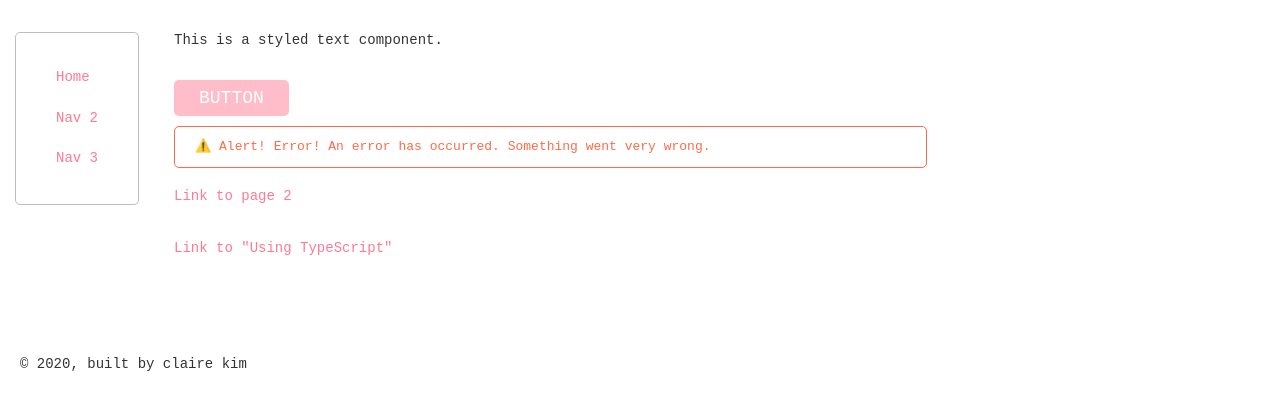
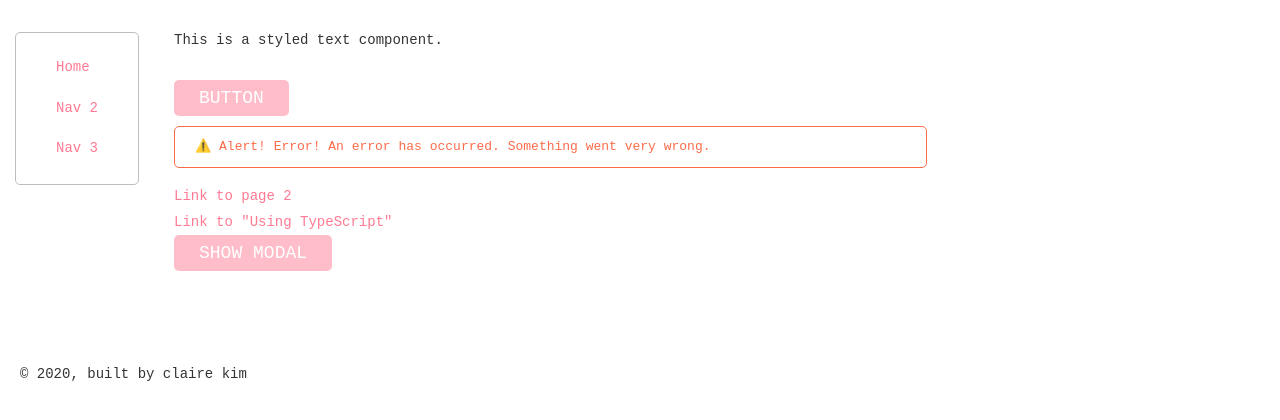
Before and after one commit to hyojuk/c-drive, a Gatsby site: page / in a window 1280 px wide. Shown: the part 90-510 px from the top of the page. Built offline with nearby package versions, Linux system fonts and the light colour scheme; Gatsby itself is replaced by a stand-in of ours.

Commit message:
added modal component

```diff
--- /dev/null
+++ b/src/components/modal.js
@@ -0,0 +1,59 @@
+import React, {useState} from "react";
+import PropTypes from "prop-types";
+import { Button } from "../styledComponents/components";
+import styled from "styled-components";
+
+const Modal = ({children}) => {
+    const [ modalDisplay, setModalDisplay ] = useState("none");
+
+    const Dialog = styled.div`
+        display: ${props => props.display};
+        position: fixed; /* Stay in place */
+        z-index: 1; /* Sit on top */
+        left: 0;
+        top: 0;
+        width: 100%; /* Full width */
+        height: 100%; /* Full height */
+        overflow: auto; /* Enable scroll if needed */
+        background-color: rgb(0,0,0); /* Fallback color */
+        background-color: rgba(0,0,0,0.4); /* Black w/ opacity */
+    `;
+    const DialogContent = styled.div`
+        background-color: #fefefe;
+        margin: 15% auto; /* 15% from the top and centered */
+        padding: 20px 25px;
+        border: 1px solid #888;
+        width: 40%; /* Could be more or less, depending on screen size */
+        border-radius: 10px;
+        @media (max-width: 768px) {
+            width: 70%;
+        }
+    `;
+
+    const showModal = (e) => {
+        e.preventDefault();
+        if (modalDisplay == "none") {
+            setModalDisplay("block");
+        } else {
+            setModalDisplay("none");
+        }
+    };
+    return (
+        <>
+            <Dialog display={modalDisplay}>
+                <DialogContent>
+                    {children}
+                    <Button onClick={e=>showModal(e)}>Close</Button>
+                </DialogContent>
+            </Dialog>
+            <Button onClick={e=>{showModal(e)}}>Show Modal</Button>
+        </>
+    );
+}
+
+Modal.propTypes = {
+    children: PropTypes.node.isRequired,
+}
+
+
+export default Modal;
--- a/src/pages/index.js
+++ b/src/pages/index.js
@@ -2,10 +2,10 @@ import React from "react";
 
 import Layout from "../components/layout";
 import SEO from "../components/seo";
-import { Link } from "../styledComponents/typography";
+import Modal from "../components/modal";
 
 import { Alert, Button, Container, Nav, NavItem } from "../styledComponents/components";
-import { Text } from "../styledComponents/typography";
+import { Link, Text } from "../styledComponents/typography";
 
 const IndexPage = () => (
   <Layout>
@@ -19,8 +19,15 @@ const IndexPage = () => (
       <Text>This is a styled text component.</Text>
       <Button>Button</Button>
       <Alert>Alert! Error! An error has occurred. Something went very wrong. </Alert>
-      <Link to="/page-2/">Link to page 2</Link> <br />
+      <Link to="/page-2/">Link to page 2</Link>
       <Link to="/using-typescript/">Link to "Using TypeScript"</Link>
+      <Modal>
+        <h5>Modal Title </h5>
+        <p>
+            Lorem ipsum dolor sit amet, consectetur adipiscing elit,
+            sed do eiusmod tempor incididunt ut labore et dolore magna aliqua.
+        </p>
+      </Modal>
     </Container>
   </Layout>
 );
--- a/src/styledComponents/components.js
+++ b/src/styledComponents/components.js
@@ -48,7 +48,7 @@ export const Nav = styled.ul`
     align-items: stretch;
     float: left;
     list-style-type: none;
-    padding: 30px 40px 20px 40px;
+    padding: 20px 40px 10px 40px;
     margin: 20px 20px 0px 0px;
     border: solid;
     border-radius: 5px;
```
